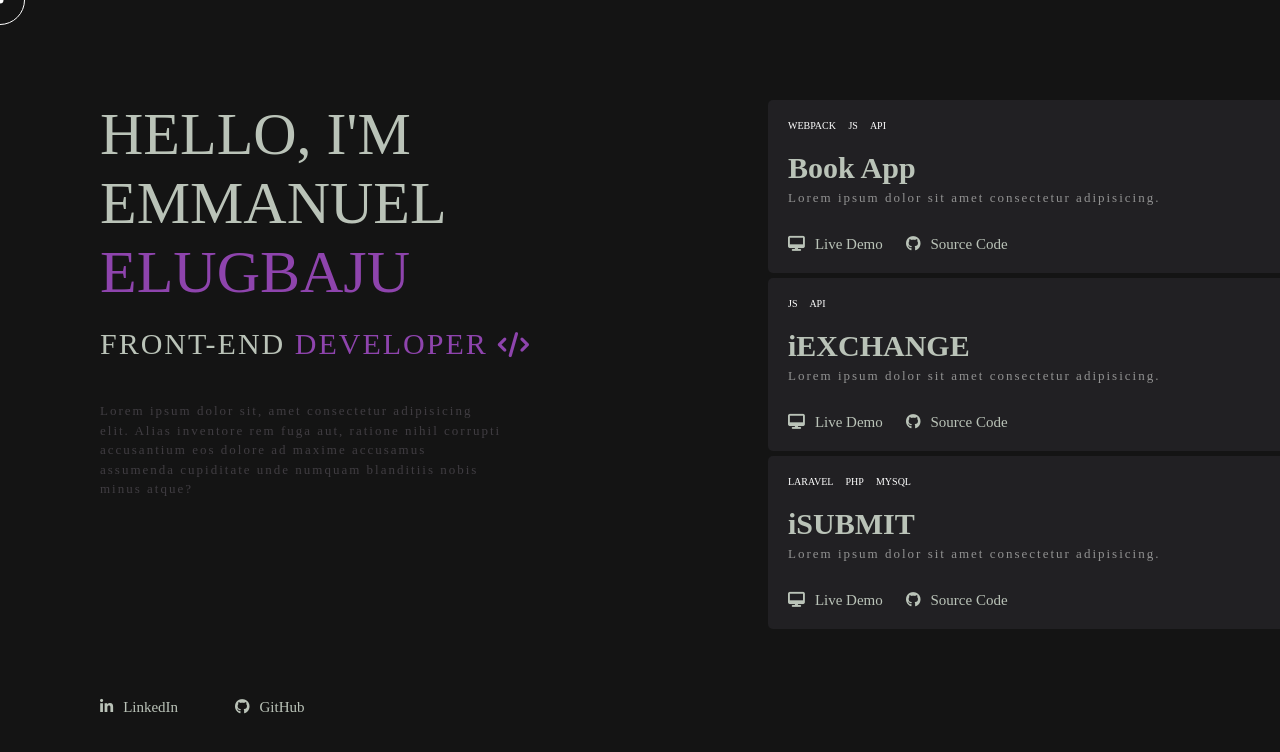
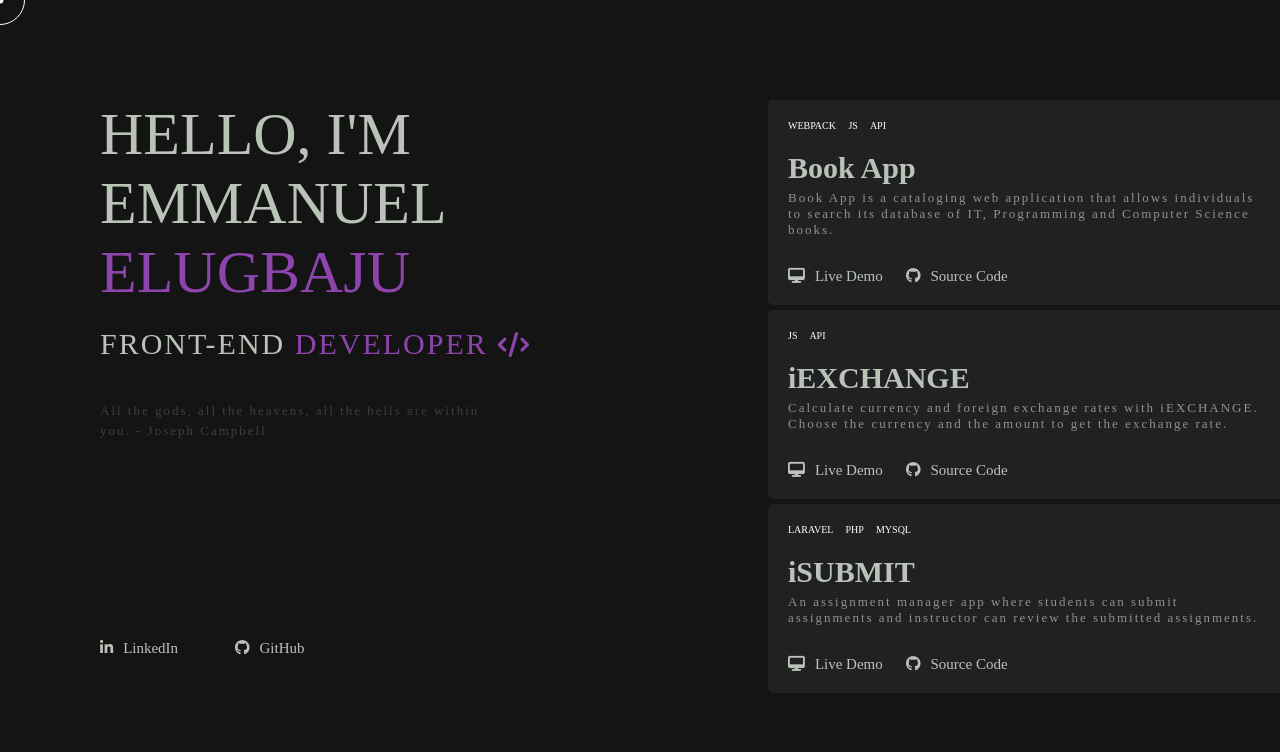
Before and after one commit to elughsmanuel/elughs-manuel-app, a React (Create React App) app: page / in a window 1280 px wide. Shown: the top 752 px of the page. Built offline with nearby package versions, Linux system fonts and the light colour scheme; a web font is replaced by a local one.

Commit message:
Header / projects components data fill up

```diff
--- a/public/index.html
+++ b/public/index.html
@@ -2,19 +2,19 @@
 <html lang="en">
   <head>
     <meta charset="utf-8" />
-    <link rel="icon" href="%PUBLIC_URL%/favicon.ico" />
+    <!-- <link rel="icon" href="%PUBLIC_URL%/favicon.ico" /> -->
     <meta name="viewport" content="width=device-width, initial-scale=1" />
     <meta name="theme-color" content="#000000" />
     <meta
       name="description"
       content="Web site created using create-react-app"
     />
-    <link rel="apple-touch-icon" href="%PUBLIC_URL%/logo192.png" />
+    <!-- <link rel="apple-touch-icon" href="%PUBLIC_URL%/logo192.png" /> -->
     <!--
       manifest.json provides metadata used when your web app is installed on a
       user's mobile device or desktop. See https://developers.google.com/web/fundamentals/web-app-manifest/
     -->
-    <link rel="manifest" href="%PUBLIC_URL%/manifest.json" />
+    <!-- <link rel="manifest" href="%PUBLIC_URL%/manifest.json" /> -->
     <!--
       Notice the use of %PUBLIC_URL% in the tags above.
       It will be replaced with the URL of the `public` folder during the build.
@@ -30,7 +30,7 @@
 
     <link rel="stylesheet" href="https://cdnjs.cloudflare.com/ajax/libs/font-awesome/6.1.2/css/all.css"/>
     <link rel="stylesheet" href="style.css" type="text/css">
-    <title>React App</title>
+    <title>Elughs Manuel | Hello I'm Emmanuel Elugbaju</title>
   </head>
   <body>
     <noscript>You need to enable JavaScript to run this app.</noscript>
--- a/public/style.css
+++ b/public/style.css
@@ -19,3 +19,12 @@
     height: 7px;
     background: #fff;
 }
+
+@media only screen and (max-width: 768px) {
+    .cursor-inner {
+        display: none;
+    }
+    .cursor-outer {
+        display: none;
+    }
+}
--- a/src/Header/Header.js
+++ b/src/Header/Header.js
@@ -12,7 +12,7 @@ const Header = (props) => {
                             Front-End <span>Developer</span>
                             <i className="fa-solid fa-code"></i>
                         </h2>
-                        <p className={classes['long-copy']}>Lorem ipsum dolor sit, amet consectetur adipisicing elit. Alias inventore rem fuga aut, ratione nihil corrupti accusantium eos dolore ad maxime accusamus assumenda cupiditate unde numquam blanditiis nobis minus atque?</p>
+                        <p className={classes['long-copy']}>All the gods, all the heavens, all the hells are within you. - Joseph Campbell</p>
                         <div className={classes['header-social-links']}>
                             <div className={classes['hsl-box-1-of-2']}>
                                 <a href='https://www.linkedin.com/in/emmanuel-elugbaju'>
--- a/src/Header/Projects/Projects.js
+++ b/src/Header/Projects/Projects.js
@@ -8,7 +8,7 @@ const Projects = (props) => {
                 <div className={classes['projects-box-of-3']}>
                     <h4 className={classes['stack-tag']}>Webpack JS API</h4>
                     <h2 className={classes['project-title']}>Book App</h2>
-                    <p className={classes['project-desc']}>Lorem ipsum dolor sit amet consectetur adipisicing.</p>
+                    <p className={classes['project-desc']}>Book App is a cataloging web application that allows individuals to search its database of IT, Programming and Computer Science books.</p>
                     <div className={classes['project-links']}>
                         <div className={classes['project-links-of-2']}>
                             <a href='https://thebookapp.netlify.app/'><i className="fa-solid fa-desktop"></i>Live Demo</a>
@@ -24,7 +24,7 @@ const Projects = (props) => {
                 <div className={classes['projects-box-of-3']}>
                     <h4 className={classes['stack-tag']}>JS API</h4>
                     <h2 className={classes['project-title']}>iEXCHANGE</h2>
-                    <p className={classes['project-desc']}>Lorem ipsum dolor sit amet consectetur adipisicing.</p>
+                    <p className={classes['project-desc']}>Calculate currency and foreign exchange rates with iEXCHANGE. Choose the currency and the amount to get the exchange rate.</p>
                     <div className={classes['project-links']}>
                         <div className={classes['project-links-of-2']}>
                             <a href='https://iexchange.netlify.app/'><i className="fa-solid fa-desktop"></i>Live Demo</a>
@@ -40,7 +40,7 @@ const Projects = (props) => {
                 <div className={classes['projects-box-of-3']}>
                     <h4 className={classes['stack-tag']}>Laravel PHP MySQL</h4>
                     <h2 className={classes['project-title']}>iSUBMIT</h2>
-                    <p className={classes['project-desc']}>Lorem ipsum dolor sit amet consectetur adipisicing.</p>
+                    <p className={classes['project-desc']}>An assignment manager app where students can submit assignments and instructor can review the submitted assignments.</p>
                     <div className={classes['project-links']}>
                         <div className={classes['project-links-of-2']}>
                             <a href='https://github.com/elughsmanuel/isubmit'><i className="fa-solid fa-desktop"></i>Live Demo</a>
```
